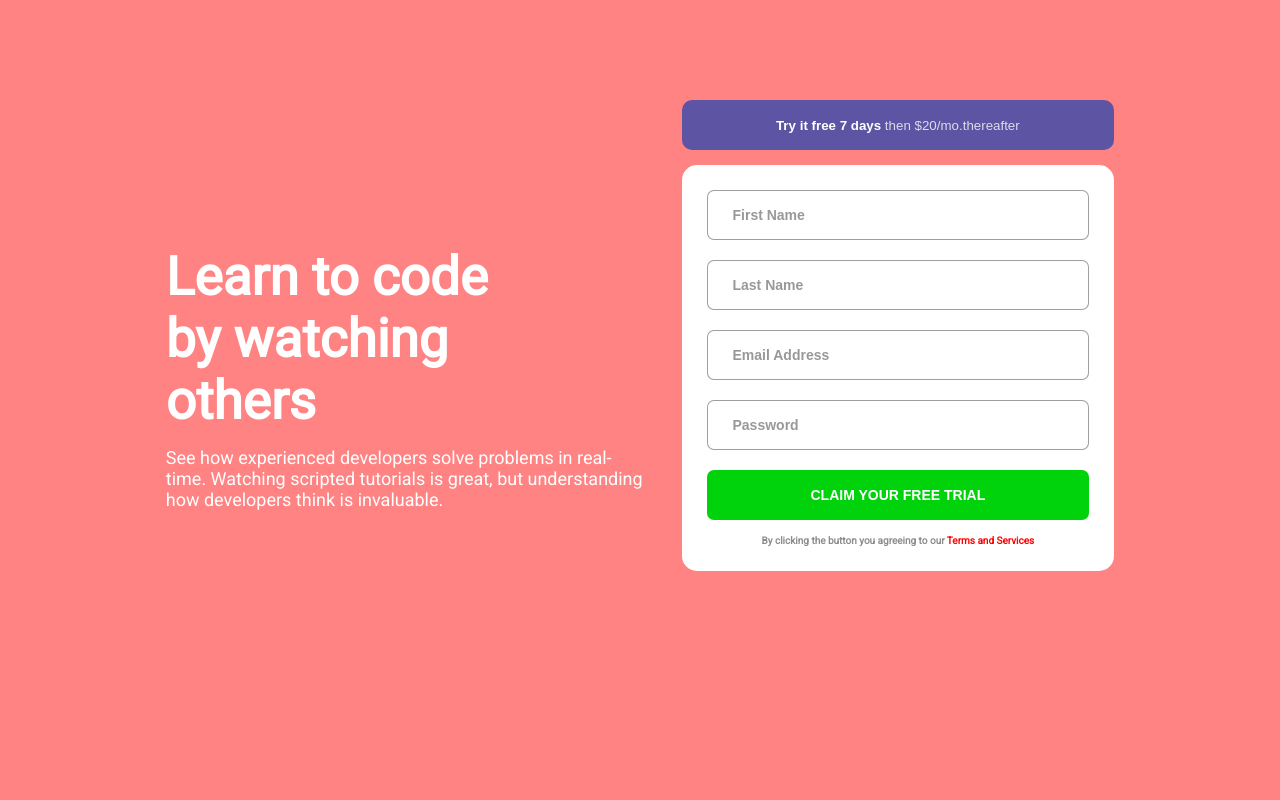
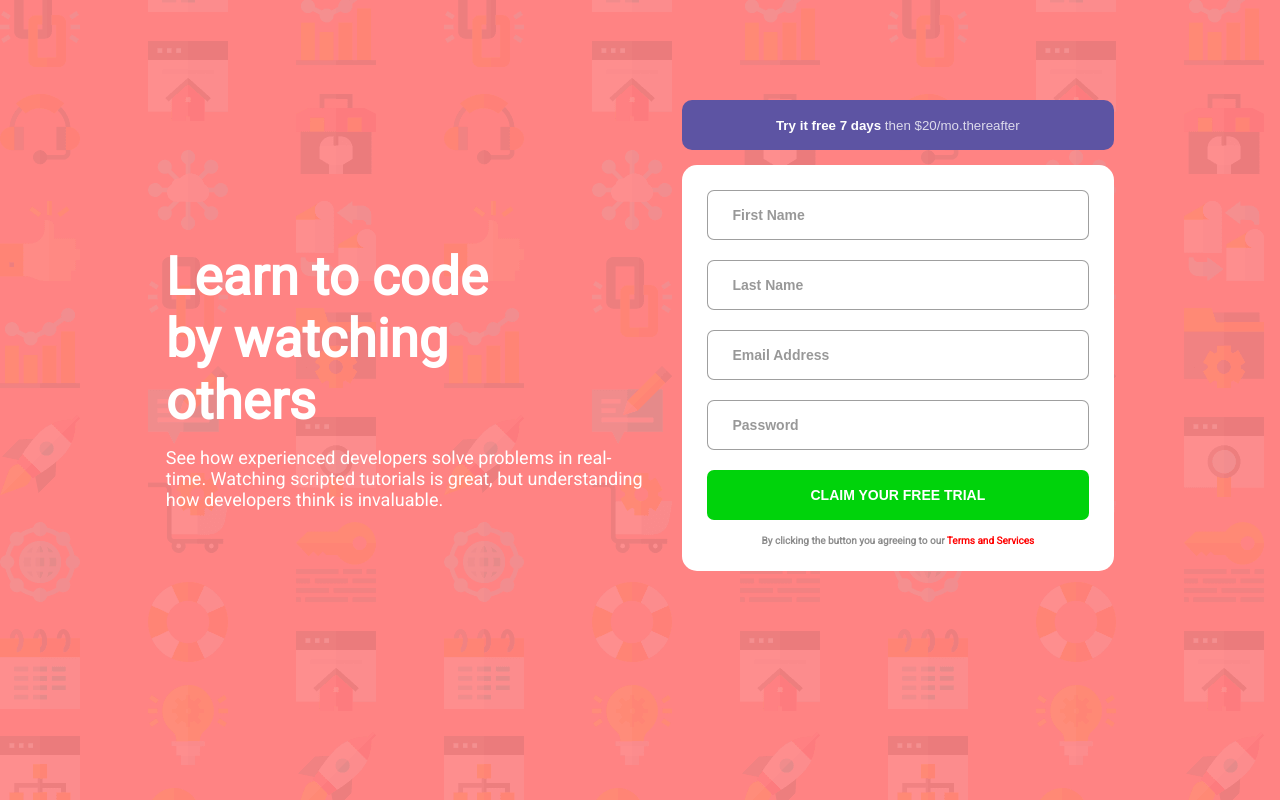
Before and after one commit to Henry-cel/projetologin, a plain HTML site: page learn.html in a window 1280 px wide. Drawn offline with Linux system fonts and the light colour scheme.

Commit message:
Add files via upload

```diff
--- a/styles/style-learn.css
+++ b/styles/style-learn.css
@@ -6,7 +6,7 @@
 }
 
 body {
-    background-image: url(img/bg-intro-desktop.png);
+    background-image: url(bg-intro-desktop.png);
     background-color: rgba(255, 0, 0, 0.486);
     font-family: 'Roboto', sans-serif;
 }
```
Also changed, not shown: styles/bg-intro-desktop.png (added).
